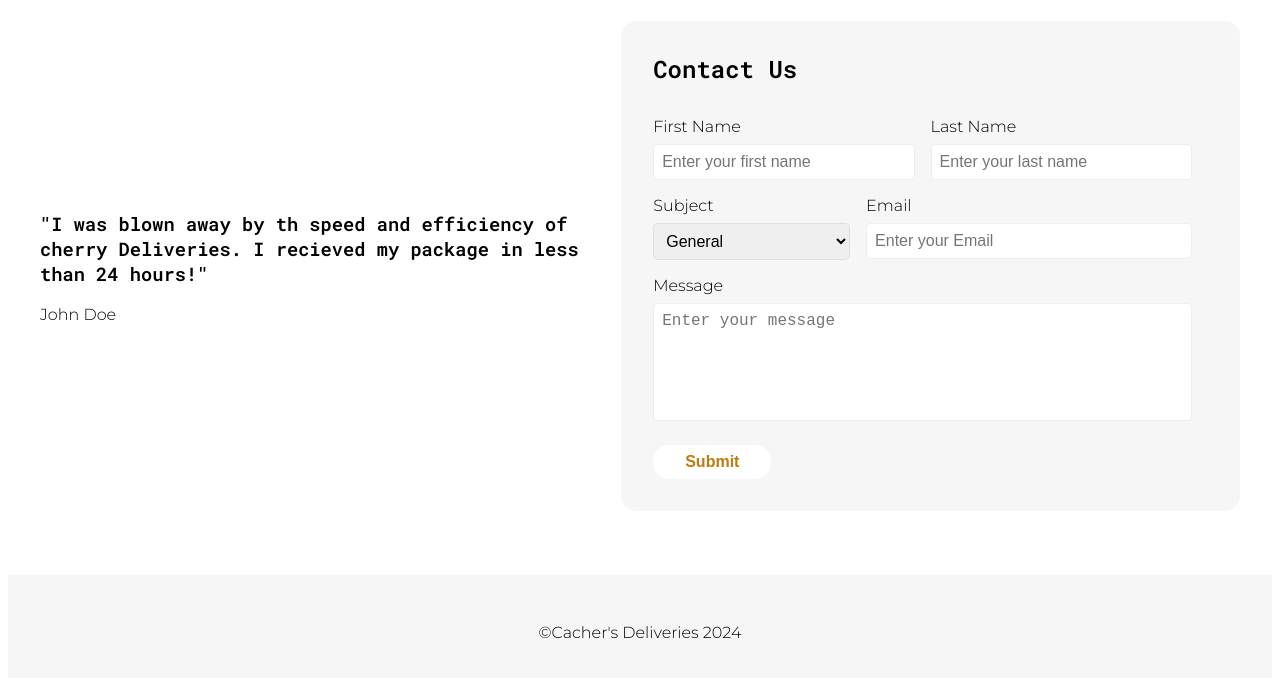
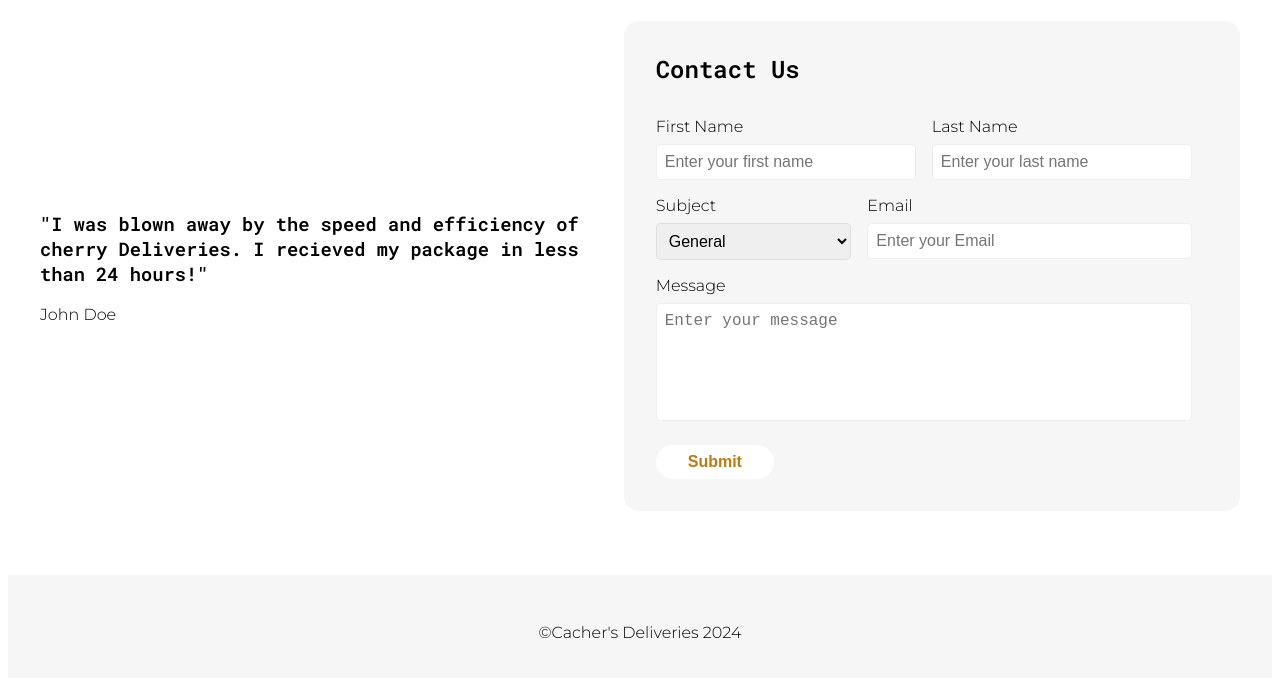
Before and after one commit to JarvisAppleSlice/Static-Web-App, a plain HTML site: page index.html in a window 1280 px wide. Shown: the part 2168-2846 px from the top of the page. Drawn offline with Linux system fonts and the light colour scheme.

Commit message:
Update index.html

```diff
--- a/index.html
+++ b/index.html
@@ -100,7 +100,7 @@
         </section>
         <section id="contact">
             <blockquote>
-                <h3>"I was blown away by th speed and efficiency of cherry Deliveries. I recieved my package in less
+                <h3>"I was blown away by the speed and efficiency of cherry Deliveries. I recieved my package in less
                     than 24
                     hours!"</h3>
                 <p>John Doe</p>
```
